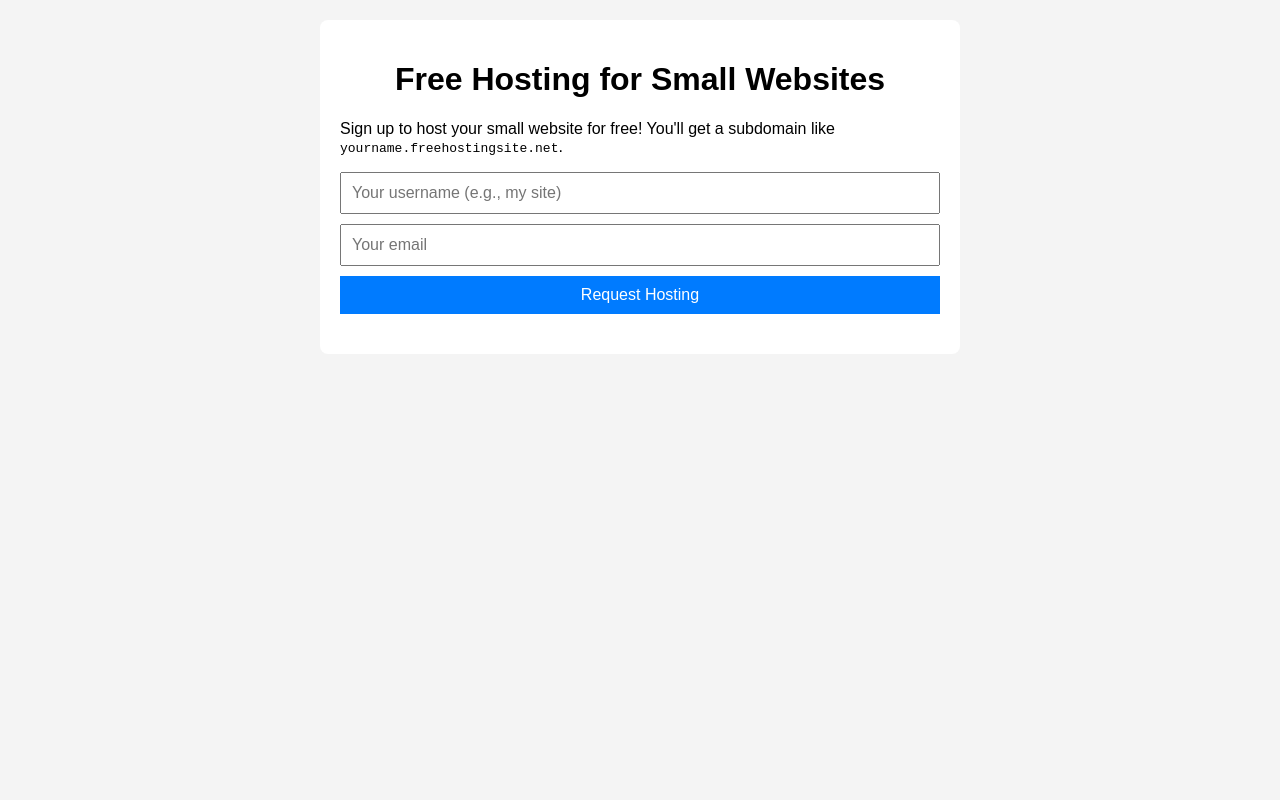
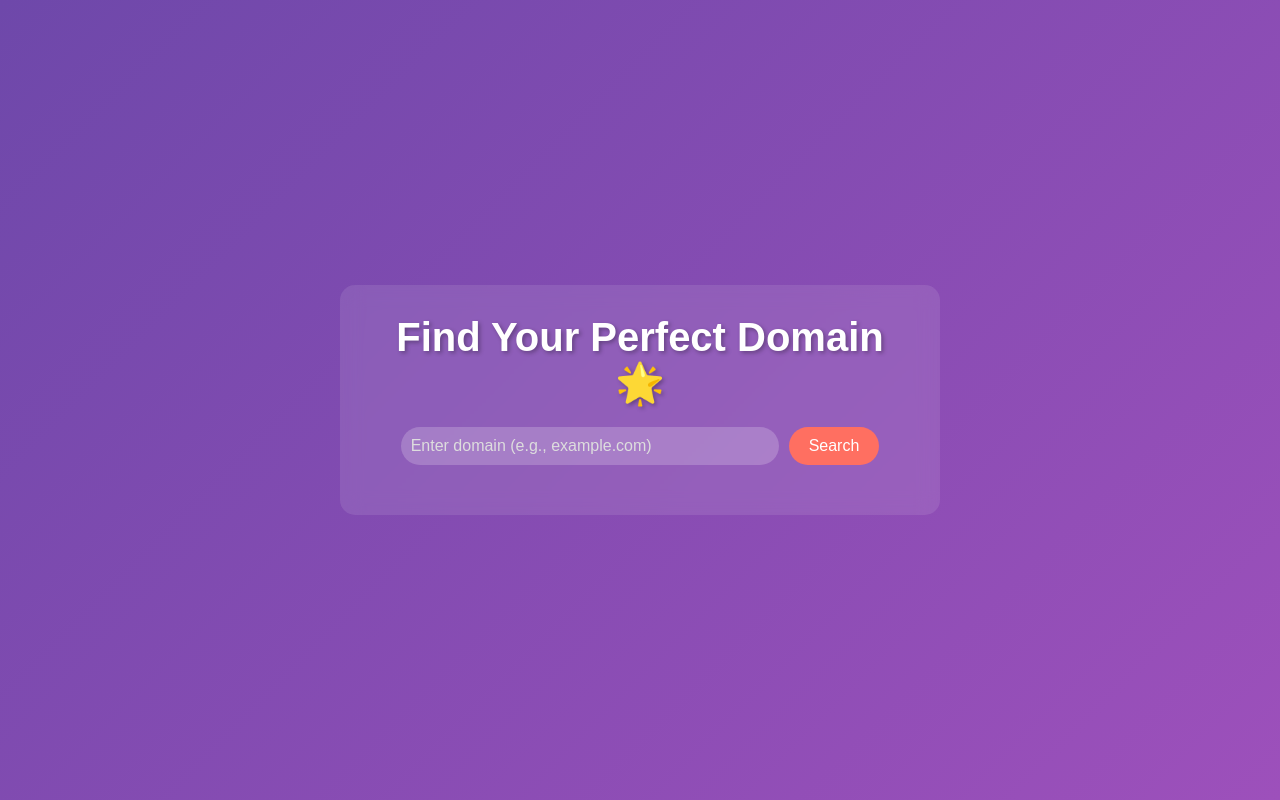
Before and after one commit to nextainai/testing, a plain HTML site: page index.html in a window 1280 px wide. Drawn offline with Linux system fonts and the light colour scheme.

Commit message:
Update index.html

```diff
--- a/index.html
+++ b/index.html
@@ -3,43 +3,218 @@
 <head>
   <meta charset="UTF-8">
   <meta name="viewport" content="width=device-width, initial-scale=1.0">
-  <title>Free Hosting for Small Websites</title>
+  <title>Domain Checker - Find Your Perfect Domain</title>
   <style>
-    body { font-family: Arial, sans-serif; margin: 0; padding: 20px; background: #f4f4f4; }
-    .container { max-width: 600px; margin: 0 auto; background: white; padding: 20px; border-radius: 8px; }
-    h1 { text-align: center; }
-    form { display: flex; flex-direction: column; gap: 10px; }
-    input, button { padding: 10px; font-size: 16px; }
-    button { background: #007bff; color: white; border: none; cursor: pointer; }
-    button:hover { background: #0056b3; }
-    #result { margin-top: 20px; color: #333; }
+    * {
+      margin: 0;
+      padding: 0;
+      box-sizing: border-box;
+      font-family: 'Poppins', sans-serif;
+    }
+
+    body {
+      min-height: 100vh;
+      display: flex;
+      justify-content: center;
+      align-items: center;
+      background: linear-gradient(135deg, #6e48aa, #9d50bb);
+      color: #fff;
+      padding: 20px;
+      overflow: hidden;
+    }
+
+    .container {
+      background: rgba(255, 255, 255, 0.1);
+      backdrop-filter: blur(10px);
+      padding: 30px;
+      border-radius: 15px;
+      width: 100%;
+      max-width: 600px;
+      text-align: center;
+      animation: fadeIn 1s ease-in-out;
+    }
+
+    @keyframes fadeIn {
+      0% { opacity: 0; transform: translateY(20px); }
+      100% { opacity: 1; transform: translateY(0); }
+    }
+
+    h1 {
+      font-size: 2.5rem;
+      margin-bottom: 20px;
+      text-shadow: 2px 2px 4px rgba(0, 0, 0, 0.3);
+    }
+
+    .search-box {
+      display: flex;
+      justify-content: center;
+      gap: 10px;
+      margin-bottom: 20px;
+    }
+
+    input[type="text"] {
+      padding: 10px;
+      font-size: 1rem;
+      border: none;
+      border-radius: 25px;
+      width: 70%;
+      outline: none;
+      background: rgba(255, 255, 255, 0.2);
+      color: #fff;
+      transition: all 0.3s ease;
+    }
+
+    input[type="text"]::placeholder {
+      color: #ddd;
+    }
+
+    input[type="text"]:focus {
+      background: rgba(255, 255, 255, 0.3);
+      transform: scale(1.02);
+    }
+
+    button {
+      padding: 10px 20px;
+      font-size: 1rem;
+      border: none;
+      border-radius: 25px;
+      background: #ff6f61;
+      color: #fff;
+      cursor: pointer;
+      transition: all 0.3s ease;
+    }
+
+    button:hover {
+      background: #ff4d3f;
+      transform: scale(1.05);
+      box-shadow: 0 0 15px rgba(255, 77, 63, 0.5);
+    }
+
+    .loader {
+      display: none;
+      width: 40px;
+      height: 40px;
+      border: 5px solid #fff;
+      border-top: 5px solid #ff6f61;
+      border-radius: 50%;
+      animation: spin 1s linear infinite;
+      margin: 20px auto;
+    }
+
+    @keyframes spin {
+      0% { transform: rotate(0deg); }
+      100% { transform: rotate(360deg); }
+    }
+
+    .result {
+      margin-top: 20px;
+      padding: 20px;
+      background: rgba(255, 255, 255, 0.2);
+      border-radius: 10px;
+      animation: fadeIn 0.5s ease-in-out;
+      display: none;
+    }
+
+    .result h3 {
+      font-size: 1.5rem;
+      margin-bottom: 10px;
+    }
+
+    .result p {
+      font-size: 1rem;
+      margin-bottom: 10px;
+    }
+
+    .result ul {
+      list-style: none;
+      padding: 0;
+    }
+
+    .result ul li {
+      margin: 5px 0;
+      font-size: 0.9rem;
+    }
+
+    .result ul li a {
+      color: #ffeb3b;
+      text-decoration: none;
+      transition: color 0.3s ease;
+    }
+
+    .result ul li a:hover {
+      color: #fff;
+    }
+
+    @media (max-width: 480px) {
+      h1 { font-size: 1.8rem; }
+      input[type="text"], button { font-size: 0.9rem; }
+      .container { padding: 20px; }
+    }
   </style>
 </head>
 <body>
   <div class="container">
-    <h1>Free Hosting for Small Websites</h1>
-    <p>Sign up to host your small website for free! You'll get a subdomain like <code>yourname.freehostingsite.net</code>.</p>
-    <form id="hostingForm">
-      <input type="text" id="username" placeholder="Your username (e.g., my site)" required>
-      <input type="email" id="email" placeholder="Your email" required>
-      <button type="submit">Request Hosting</button>
-    </form>
-    <div id="result"></div>
+    <h1>Find Your Perfect Domain 🌟</h1>
+    <div class="search-box">
+      <input type="text" id="domainInput" placeholder="Enter domain (e.g., example.com)">
+      <button onclick="checkDomain()">Search</button>
+    </div>
+    <div class="loader" id="loader"></div>
+    <div class="result" id="result">
+      <h3 id="domainStatus"></h3>
+      <p id="domainPrice"></p>
+      <p>Best Places to Buy:</p>
+      <ul id="buyLinks"></ul>
+    </div>
   </div>
 
   <script>
-    document.getElementById('hostingForm').addEventListener('submit', async (e) => {
-      e.preventDefault();
-      const username = document.getElementById('username').value;
-      const email = document.getElementById('email').value;
+    function checkDomain() {
+      const domainInput = document.getElementById('domainInput').value.trim();
+      const loader = document.getElementById('loader');
+      const result = document.getElementById('result');
+      const domainStatus = document.getElementById('domainStatus');
+      const domainPrice = document.getElementById('domainPrice');
+      const buyLinks = document.getElementById('buyLinks');
 
-      const response = await fetch('/.netlify/functions/request-hosting', {
-        method: 'POST',
-        body: JSON.stringify({ username, email }),
-        headers: { 'Content-Type': 'application/json' },
-      });
-      const data = await response.json();
-      document.getElementById('result').innerText = data.message;
+      // Basic validation
+      if (!domainInput || !domainInput.includes('.')) {
+        alert('Please enter a valid domain name (e.g., example.com)');
+        return;
+      }
+
+      // Show loader and hide result
+      loader.style.display = 'block';
+      result.style.display = 'none';
+
+      // Simulate API call with a timeout
+      setTimeout(() => {
+        loader.style.display = 'none';
+        result.style.display = 'block';
+
+        // Mock response (in a real scenario, you'd query a WHOIS API or registrar API)
+        const isAvailable = Math.random() > 0.5; // Randomly decide availability for demo
+        const price = isAvailable ? '$9.99/year' : 'Not available for purchase';
+        const statusText = isAvailable
+          ? `${domainInput} is available! 🎉`
+          : `${domainInput} is not available. 😔`;
+
+        // Update UI
+        domainStatus.textContent = statusText;
+        domainPrice.textContent = `Price: ${price}`;
+
+        // Recommended places to buy (mock data)
+        buyLinks.innerHTML = `
+          <li><a href="https://www.namecheap.com" target="_blank">Namecheap - Starting at $0.99/year</a></li>
+          <li><a href="https://www.hostinger.in" target="_blank">Hostinger - Starting at ₹89.00</a></li>
+          <li><a href="https://www.bluehost.in" target="_blank">Bluehost - Free with hosting plans</a></li>
+        `;
+      }, 2000); // Simulate 2-second delay for "loading"
+    }
+
+    // Allow pressing Enter to search
+    document.getElementById('domainInput').addEventListener('keypress', (e) => {
+      if (e.key === 'Enter') checkDomain();
     });
   </script>
 </body>
```
